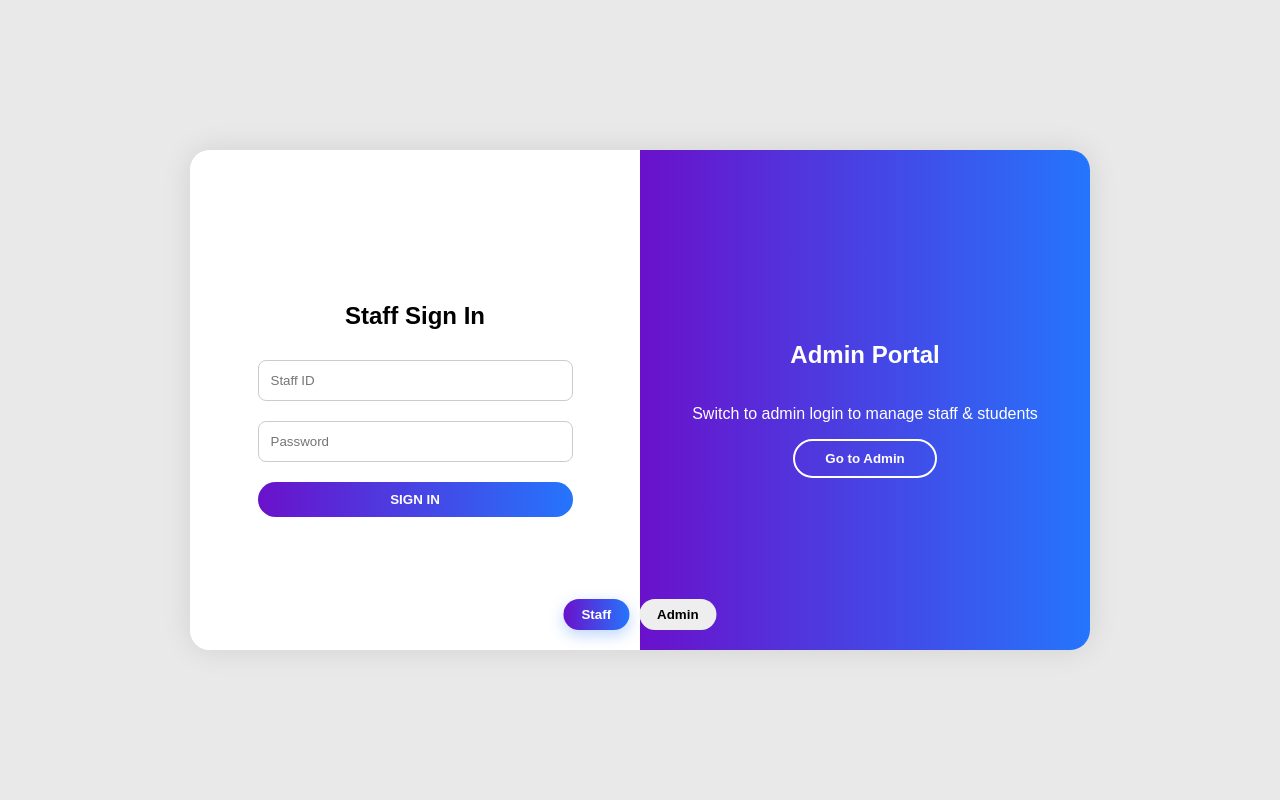
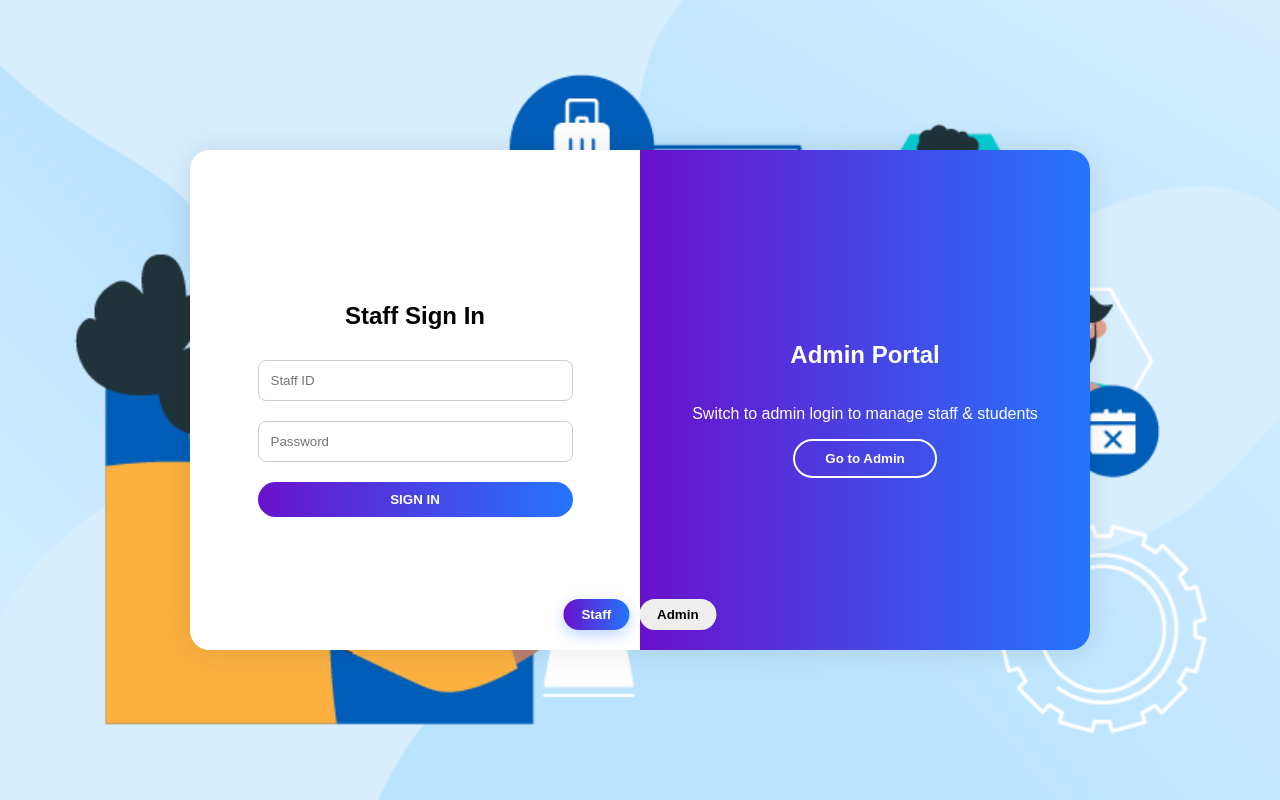
Before and after one commit to sridhar-hp/Leave-Management-System, a React (Vite) app in the folder Clint-side/: page / in a window 1280 px wide. Built offline with nearby package versions, Linux system fonts and the light colour scheme.

Commit message:
add a baground image and upgrade the ui designe

```diff
--- a/Clint-side/src/Components/Login-Page/LoginPage.css
+++ b/Clint-side/src/Components/Login-Page/LoginPage.css
@@ -157,3 +157,28 @@
         .container.admin .login-box {
          opacity: 1;
         }
+
+      /* ============================================================ */
+
+      .login-full-bg {
+  width: 100vw;
+  height: 100vh;
+
+  background-size: cover;
+  background-position: center;
+  background-repeat: no-repeat;
+
+  display: flex;
+  justify-content: center;
+  align-items: center;
+
+  overflow: hidden;
+  margin: 0;
+  padding: 0;
+}
+
+html, body {
+  margin: 0;
+  padding: 0;
+  height: 100%;
+}
--- a/Clint-side/src/Components/Login-Page/LoginPage.jsx
+++ b/Clint-side/src/Components/Login-Page/LoginPage.jsx
@@ -824,6 +824,7 @@
 import axios from "axios";
 import { useNavigate } from "react-router-dom";
 import "./LoginPage.CSS"
+import bg from "../../assets/login_bg.webp";
 const roles = { STAFF: "staff", ADMIN: "admin" };//this is use in Infopanalel
 // import { useLocation } from "react-router-dom";
 
@@ -945,6 +946,11 @@
 
     return (
         <>
+            <div
+                className="login-full-bg"
+                style={{ backgroundImage: `url(${bg})` }}
+            >
+
                 <div className={`container ${role}`}>
 
                     {/* ✅ Properly passing props */}
@@ -995,6 +1001,7 @@
                         >
                             Admin
                         </button>
+                    </div>
                 </div>
             </div>
         </>
```
Also changed, not shown: Clint-side/src/assets/login_bg.webp (added). Lines whose indentation alone changed are shown as unchanged.
